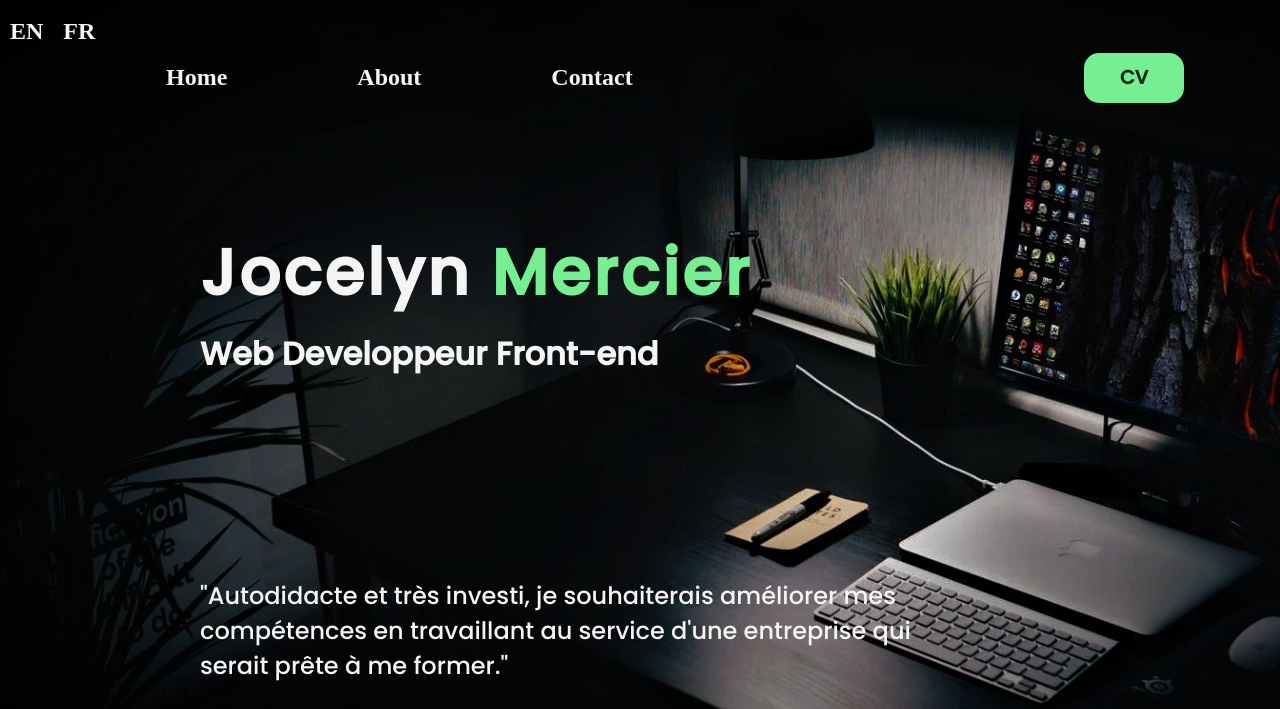
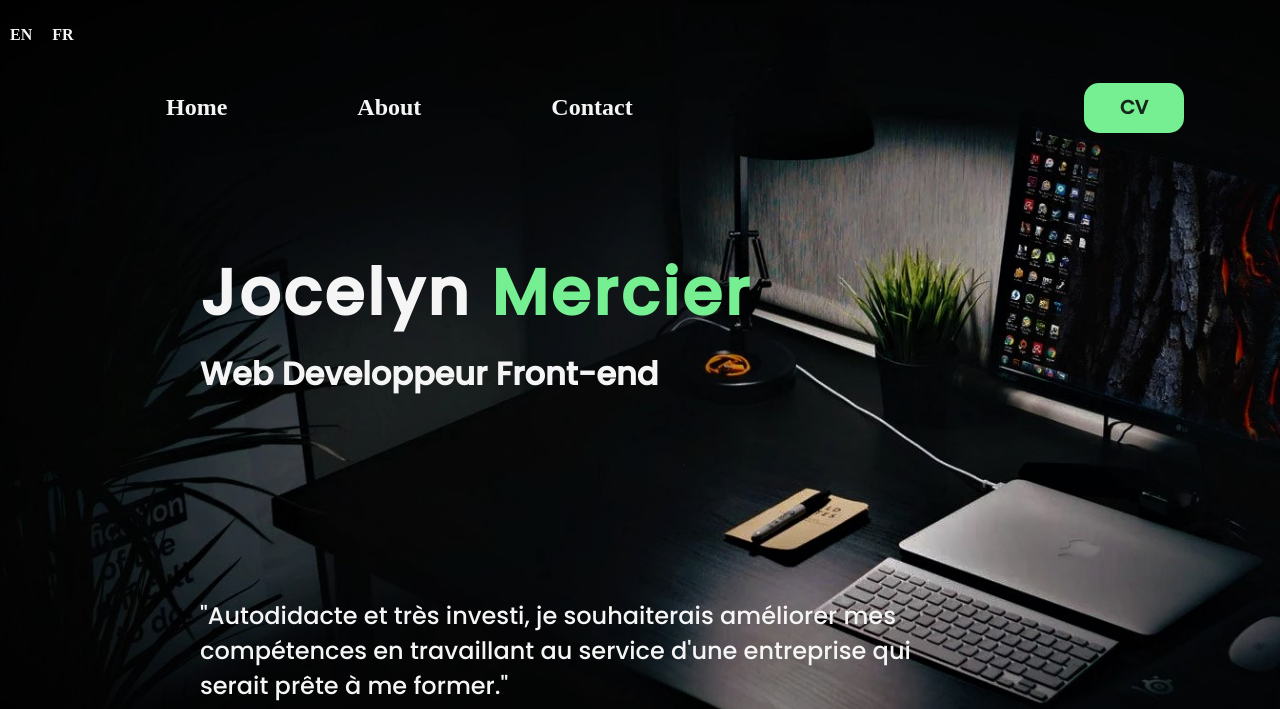
Before and after one commit to joucee/joucee.github.io, a plain HTML site: page index.html in a window 1280 px wide. Shown: the top 709 px of the page. Drawn offline with Linux system fonts and the light colour scheme; a web font is replaced by a local one.

Commit message:
english fixed

```diff
--- a/index.html
+++ b/index.html
@@ -11,13 +11,13 @@
 <body>
 
 <div class="header" id="header">
+    <div class="language">
+        <ul>
+            <li><p id="english">EN</p></li>
+            <li><a href="./index.html" id="fr">FR</a></li>
+        </ul>
+    </div>
     <nav>
-        <div class="language">
-            <ul>
-                <li><p id="english">EN</p></li>
-                <li><a href="./index.html" id="fr">FR</a></li>
-            </ul>
-        </div>
         <div class="nav-menu">
             <ul>
                 <a href="#"></a><li>Home</li></a>
--- a/layouts/_about.scss
+++ b/layouts/_about.scss
@@ -33,7 +33,7 @@
         }
         h2 {
             font-size: 3.3rem;
-            margin-top: 70px;
+            margin-top: 60px;
             margin-bottom: 0;
             @media (max-width: 1170px) {
                 font-size: 1.5rem;
--- a/layouts/_header.scss
+++ b/layouts/_header.scss
@@ -4,12 +4,31 @@
     font-family: Montserrat;
     font-weight: 700;
     background: url(../img/bg1.jpeg)left/cover;
-    position: relative;
-
     ::selection {
         color: $color3;
     }
-
+    .language {
+        margin: 0 auto;
+        ul {
+            padding: 0;
+            margin: 0;
+            display: flex;
+            align-items: center;
+            li {
+                cursor: pointer;
+                margin: 10px;
+                &:hover {
+                    color: $color3;
+                    background: none;
+                }
+                a {
+                    &:hover {
+                        color: $color3;
+                    }
+                }
+            }
+        }
+    }
     nav {
         display: flex;
         grid-template-columns: 10% 45% 45%;
@@ -17,7 +36,6 @@
         align-items: center;
         justify-content: center;
         font-size: 1.5rem;
-        padding-top: 30px;
         padding-bottom: 50px;
         position: relative;
         @media (max-width: 1170px) {
@@ -27,30 +45,7 @@
         @media (max-width: 970px) {
             display: none;
         }
-        .language {
-            position: absolute;
-            left: 0;
-            top: -40px;
-            ul {
-                padding: 0;
-                display: flex;
-                align-items: center;
-                li {
-                    cursor: pointer;
-                    margin: 10px;
-                    &:hover {
-                        color: $color3;
-                        background: none;
-                    }
-                    a {
-                        &:hover {
-                            color: $color3;
-                        }
-                    }
-                }
-            }
 
-        }
         li{
             transition: 0.3s ease;
                 &:hover {
@@ -66,7 +61,7 @@
                 justify-content: flex-start;
 
                 li {
-                    padding: 10px 30px;
+                    padding: 0 30px;
                     border-radius: 10px;
                     margin-right: 70px;
                     @media (max-width: 970px) {
```
Also changed, not shown: index.css, 1 other file.
